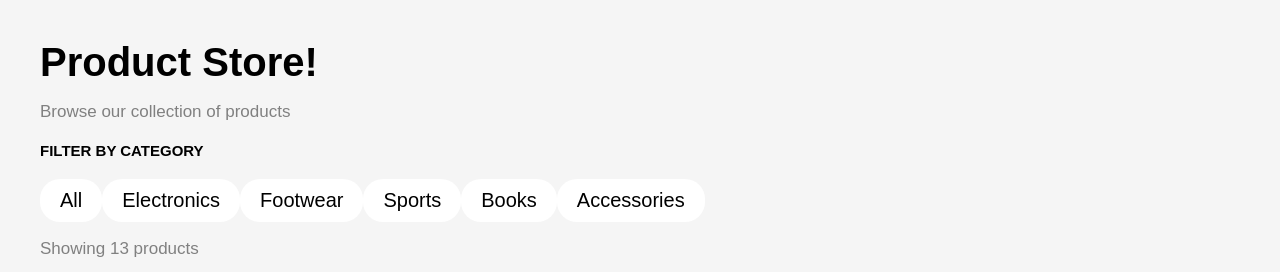
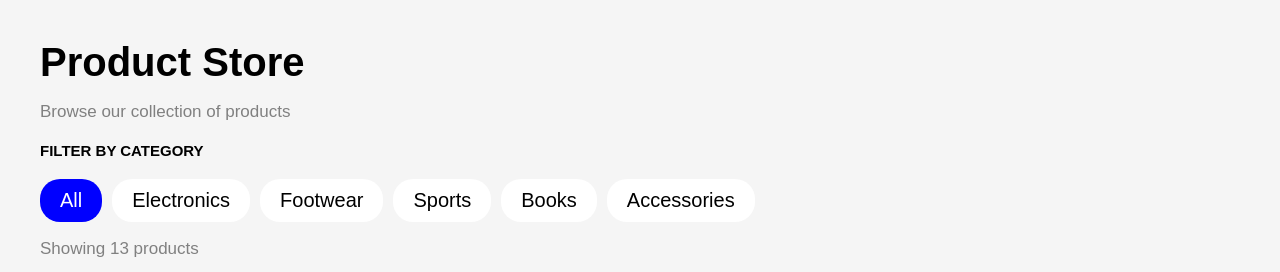
Before and after one commit to omolade-dev/PRODUCT, a React (Vite) app: page / in a window 1280 px wide. Shown: the top 272 px of the page. Built offline with nearby package versions, Linux system fonts and the light colour scheme.

Commit message:
Update button styles and improve Navbar component structure; enhance active button visibility

```diff
--- a/src/App.css
+++ b/src/App.css
@@ -30,14 +30,22 @@ button {
   cursor: pointer;
 }
 
+.active {
+  background-color: blue;
+  color: white;
+}
+
+.active:hover {
+  background: rgb(64, 64, 97);
+}
+.btn {
+  display: flex;
+  gap: 10px;
+  margin-top: 20px;
+}
+
 button:hover {
   background: rgb(214, 211, 211);
-}
-
-categories {
-  display: flex;
-  flex-wrap: wrap;
-  gap: 10px;
 }
 
 .img {
@@ -79,5 +87,5 @@ categories {
   align-items: center;
   box-sizing: border-box;
 }
-@media (width) {
+@media (min-width: ) and (max-width: 768px) {
 }
--- a/src/App.jsx
+++ b/src/App.jsx
@@ -6,7 +6,7 @@ function App() {
   return (
     <div>
       <div className="logo">
-        <h1>Product Store!</h1>
+        <h1>Product Store</h1>
 
         <p>Browse our collection of products</p>
       </div>
--- a/src/components/Navbar.jsx
+++ b/src/components/Navbar.jsx
@@ -1,12 +1,10 @@
-import Button from "./Button";
-
 function Navbar() {
   return (
     <div>
       <h4>FILTER BY CATEGORY </h4>
 
       <div className="btn">
-        <button>All</button>
+        <button className="active">All</button>
         <button>Electronics</button>
         <button>Footwear</button>
         <button>Sports</button>
```
